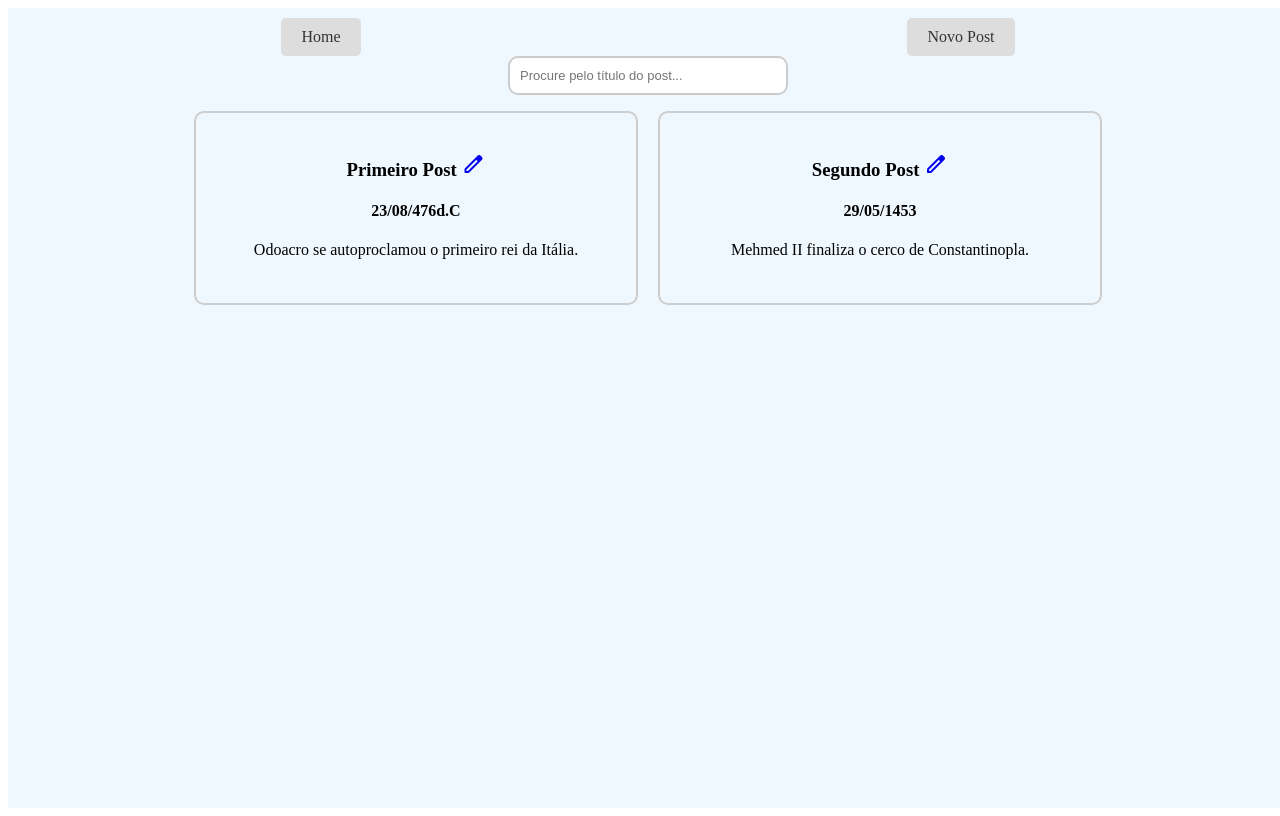
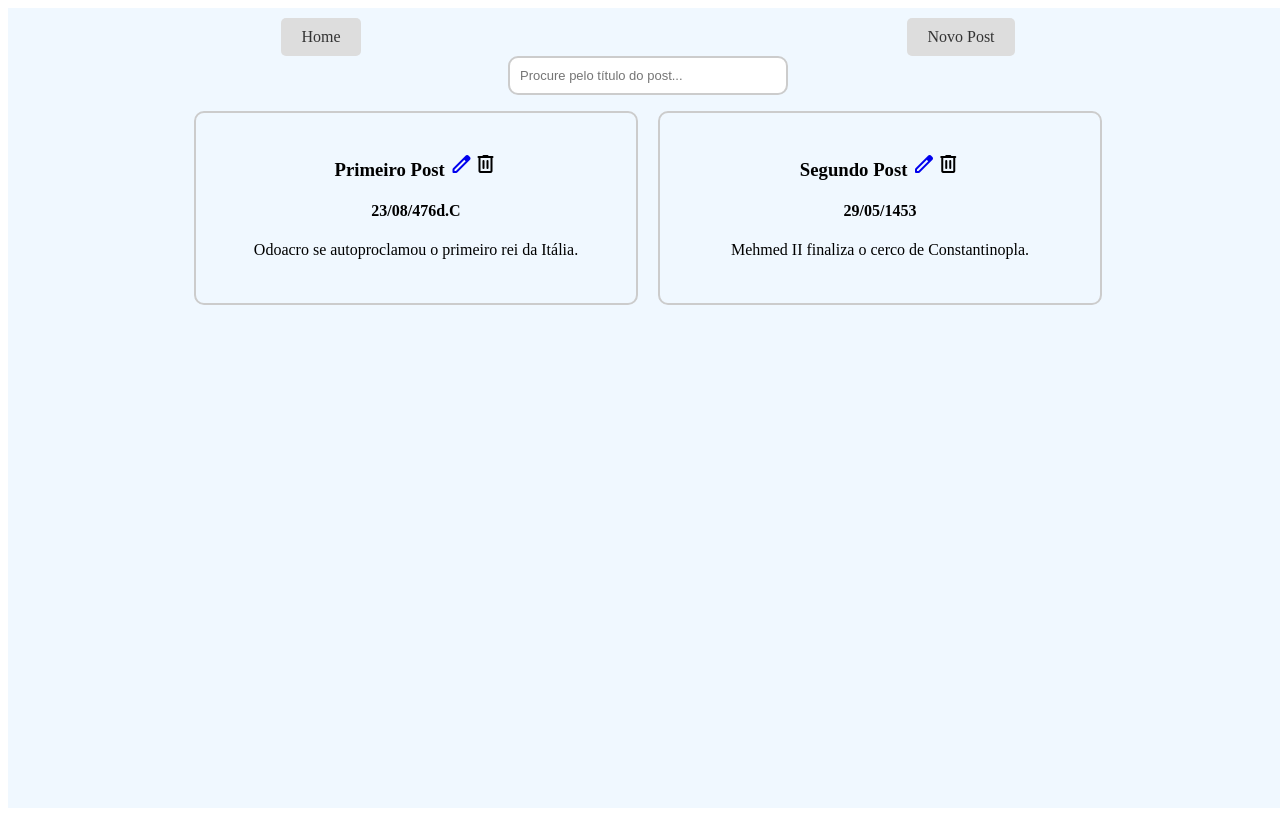
Before and after one commit to reinnerh/FirstBlog, a Vue app: page / in a window 1280 px wide. Built offline with nearby package versions, Linux system fonts and the light colour scheme.

Commit message:
adiciona as configurações e modal para deleção

```diff
--- a/src/views/Home.vue
+++ b/src/views/Home.vue
@@ -7,6 +7,8 @@ export default {
   data() {
     return {
       search: "",
+      showModal: false,
+      selectedPost: null,
     };
   },
   computed: {
@@ -35,6 +37,21 @@ export default {
         if (post.title === title) return index;
       }
     },
+    setupModal(id) {
+      this.showModal = !this.showModal;
+
+      if (id) {
+        this.selectedPost = this.posts[id];
+        return;
+      }
+
+      this.selectedPost = null;
+    },
+    deletePost() {
+      const id = this.getPostID(this.selectedPost.title);
+      this.$emit("delete-post",id);
+      this.setupModal()
+    }
   },
 };
 </script>
@@ -52,9 +69,25 @@ export default {
         <RouterLink :to="`/edit/${getPostID(x.title)}`">
           <span class="material-symbols-rounded">edit</span>
         </RouterLink>
+        <span
+          class="material-symbols-rounded"
+          @click="setupModal(getPostID(x.title))"
+          >delete</span
+        >
       </h3>
       <h4>{{ x.datetime }}</h4>
       <p>{{ x.content }}</p>
+    </div>
+  </div>
+  <div class="modal" v-show="showModal">
+    <div class="modal-content">
+      <h3>{{ selectedPost?.title }}</h3>
+      <p>Tem certeza que deseja deletar esse post?</p>
+
+      <div class="modal-actions">
+        <button class="bg-error" @click="setupModal">Cancelar</button>
+        <button class="bg-success" @click="deletePost" >Confirmar</button>
+      </div>
     </div>
   </div>
 </template>
```
